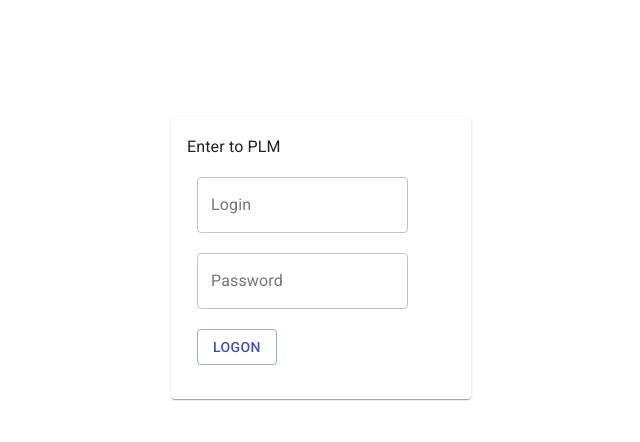
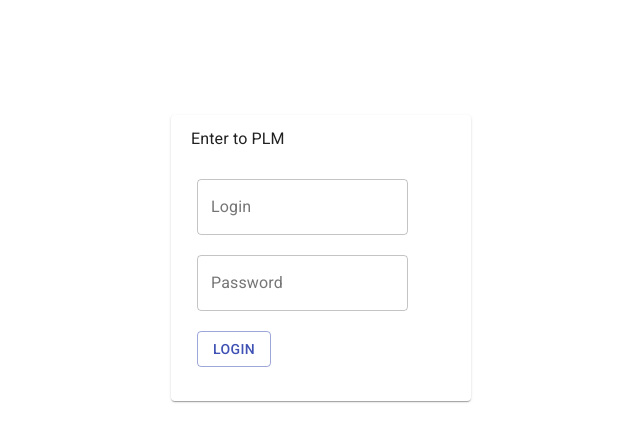
Before and after one commit to nik-prostok/prizm, a React (Create React App) app: page /login in a window 1280 px wide. Shown: the top 442 px of the page, without its empty margins (319-959 px from the left). Built offline with nearby package versions, Linux system fonts and the light colour scheme.

Commit message:
auth success

```diff
--- a/src/components/Auth/Login.Auth.tsx
+++ b/src/components/Auth/Login.Auth.tsx
@@ -2,9 +2,21 @@ import {useState} from "react";
 import * as React from "react";
 import {useHistory} from "react-router";
 
-import {Button, Card, CardContent, createStyles, Grid, TextField, Theme, Typography} from "@material-ui/core";
+import {
+    Button,
+    Card,
+    CardContent,
+    CircularProgress,
+    createStyles,
+    Grid, Snackbar,
+    TextField,
+    Theme,
+    Typography,
+} from "@material-ui/core";
+import Alert  from '@material-ui/lab/Alert';
 
-import AuthService from "../../services/auth.service";
+
+import AuthService from "../../services/API/auth.api";
 import {makeStyles} from "@material-ui/core/styles";
 
 const useStyles = makeStyles((theme: Theme) =>
@@ -15,11 +27,25 @@ const useStyles = makeStyles((theme: Theme) =>
         textField: {
             margin: 10
         },
-        grid: {
+        gridMain: {
             minHeight: 500
+        },
+        gridHeader: {
+            marginLeft: 20,
+            marginTop: 10
+        },
+        textError: {
+            color: 'red'
         }
     }),
 );
+
+export enum LOGIN_STATUS {
+    NOT_LOGIN,
+    LOADING,
+    LOADED,
+    ERROR
+}
 
 interface LoginProps {
 
@@ -28,15 +54,17 @@ interface LoginProps {
 interface LoginState {
     username: string;
     password: string;
-    loading: boolean;
+    loginStatus: LOGIN_STATUS;
+    isOpenSnackbar: boolean;
     message: string;
 }
 
-const LoginAuth = (props: LoginProps) => {
+const LoginAuth: React.FC<LoginState> = (props: LoginProps) => {
 
     const [username, setUsername] = useState('');
     const [password, setPassword] = useState('');
-    const [loading, setLoading] = useState(false);
+    const [loginStatus, setLoginStatus] = useState(LOGIN_STATUS.NOT_LOGIN);
+    const [isOpenSnackbar, setIsOpenSnackbar] = useState(false);
     const [message, setMessage] = useState('');
 
     const history = useHistory();
@@ -50,35 +78,75 @@ const LoginAuth = (props: LoginProps) => {
         setPassword(e.target.value);
     }
 
-    const handleLogin = (e: React.MouseEvent<HTMLButtonElement>) => {
+    const handleLogin = async (e: React.MouseEvent<HTMLButtonElement>) => {
         e.preventDefault();
 
         setMessage('');
-        setLoading(true);
+        setLoginStatus(LOGIN_STATUS.LOADING);
 
-        AuthService.login({username, password}).then(() => {
-            history.push('/products')
-        }, err => console.log(err))
+        await AuthService.login({username, password})
+            .then(() => {
+                setLoginStatus(LOGIN_STATUS.LOADED);
+                history.push('/products');
+            })
+            .catch(() => {
+                setLoginStatus(LOGIN_STATUS.ERROR);
+                setIsOpenSnackbar(true);
+            });
 
     }
 
-    return (
-        <Grid className={classes.grid} container justify="center" alignItems="center">
-            <Card className={classes.card}>
-                <CardContent>
-                    <Typography variant="subtitle1" gutterBottom>
+    const handleCloseSnackbar = () => {
+        setIsOpenSnackbar(false);
+    }
+
+    const statusRender = () => {
+        if (loginStatus === LOGIN_STATUS.LOADING) {
+            return <CircularProgress size={25}/>
+        }
+    }
+
+    const headerAuth = () => (
+        <Grid container className={classes.gridHeader} >
+            <Grid item xs={5}>
+                <Typography variant="subtitle1">
                     Enter to PLM
                 </Typography>
+            </Grid>
+            <Grid item xs={5}>
+                {statusRender()}
+            </Grid>
+        </Grid>
+    )
+
+    const authForm = () => (
+        <React.Fragment>
             <TextField className={classes.textField} onChange={onChangeUsername} label="Login"
                        variant="outlined"/>
             <TextField className={classes.textField} onChange={onChangePassword} label="Password"
                        variant="outlined"/>
             <Button onClick={handleLogin} className={classes.textField} variant="outlined" color="primary">
-                        LOGON
+                LOGIN
             </Button>
+        </React.Fragment>
+    )
+
+    return (
+        <React.Fragment>
+            <Grid className={classes.gridMain} container justify="center" alignItems="center">
+                <Card className={classes.card}>
+                    {headerAuth()}
+                    <CardContent>
+                        {authForm()}
                     </CardContent>
                 </Card>
             </Grid>
+            <Snackbar open={isOpenSnackbar} autoHideDuration={3000} onClose={handleCloseSnackbar}>
+                <Alert severity="error" onClose={handleCloseSnackbar}>
+                    Login error!
+                </Alert>
+            </Snackbar>
+        </React.Fragment>
     )
 }
 
--- a/src/containers/Product/Product.List.tsx
+++ b/src/containers/Product/Product.List.tsx
@@ -1,8 +1,11 @@
-import React from 'react';
+import React, {useEffect} from 'react';
 import {UnitsList} from '../../components/Product/Product.List';
 import {HeaderInfo} from '../../components/Steps/HeaderInfo'
+import productsAPI from '../../services/API/products.api';
+import axios from 'axios';
 
-const ProductList = () => {
+
+const ProductList: React.FC = () => {
     const title = "Product"
     const units = [
         {
@@ -64,6 +67,10 @@ const ProductList = () => {
         }
     ]
 
+    useEffect(() => {
+        productsAPI.fetchProducts().then(response => {console.log(response)});
+    })
+
     return (
         <React.Fragment>
             <HeaderInfo title={title}/>
--- /dev/null
+++ b/src/services/API/auth.api.ts
@@ -0,0 +1,76 @@
+import axios from 'axios';
+
+import {API_URL} from './config.api';
+
+const LOGIN_PATH = '/login';
+
+interface LoginDTO {
+    responseHeader: {
+        responseDate: string;
+    },
+    responseBody: {
+        token: string;
+    }
+}
+
+interface LoginParams {
+    username: string;
+    password: string;
+}
+
+interface RegisterParams {
+    userName: string;
+    email: string;
+    password: string;
+    firstName: string;
+    lastName: string;
+}
+
+class AuthApi {
+    login({username, password}: LoginParams) {
+        return new Promise((resolve, reject) => {
+            axios
+                .get(`${API_URL}${LOGIN_PATH}`, {
+                    auth: {
+                        username,
+                        password
+                    }
+                })
+                .then(response => {
+                    const {
+                        data: {
+                            responseBody: {
+                                token
+                            }
+                        }
+                    } = response;
+                    if (token) {
+                        localStorage.setItem("token", JSON.stringify(token));
+                        // setTimeout(resolve, 5000)
+                        resolve();
+                    }
+                })
+                .catch(err => reject(err));
+        })
+
+    }
+
+    logout() {
+        localStorage.removeItem("token");
+    }
+
+    register({userName, email, password}: RegisterParams) {
+        return axios.post(API_URL + "signup", {
+            userName,
+            email,
+            password
+        });
+    }
+
+    getCurrentUser() {
+        return JSON.parse(<string>localStorage.getItem('token'));
+        ;
+    }
+}
+
+export default new AuthApi();
--- /dev/null
+++ b/src/services/API/config.api.ts
@@ -0,0 +1,17 @@
+import axios from 'axios';
+
+export const API_URL = "https://plm-mai.herokuapp.com";
+
+export default () => {
+    if (localStorage.getItem('token')) {
+        return axios.create({
+            baseURL: API_URL,
+            headers: {
+                Authorization: `Bearer ${JSON.parse(localStorage.getItem("token") as string)}`
+            },
+        });
+    }
+    return axios.create({
+        baseURL: API_URL,
+    });
+};
--- /dev/null
+++ b/src/services/API/products.api.ts
@@ -0,0 +1,7 @@
+import api from './config.api';
+
+export default {
+    fetchProducts() {
+        return api().get('/product')
+    }
+}
--- a/src/services/auth.service.ts
+++ /dev/null
@@ -1,60 +0,0 @@
-import axios from "axios";
-
-const API_URL = "https://plm-mai.herokuapp.com/api/v1/auth/login";
-
-interface LoginParams {
-    username: string;
-    password: string;
-}
-
-interface RegisterParams {
-    username: string;
-    email: string;
-    password: string;
-}
-
-class AuthService {
-
-    login({username, password}: LoginParams) {
-        return axios({
-            method: 'post',
-            url: API_URL,
-            withCredentials: true,
-            auth: {
-                username,
-                password
-            },
-            headers: {
-                'host': 'https://plm-mai.herokuapp.com',
-                'Access-Control-Allow-Origin': '*',
-                'Content-Type': 'application/json',
-            }
-        })
-            .then((response: any) => {
-                console.log(response);
-                if (response.data.accessToken) {
-                    localStorage.setItem("user", JSON.stringify(response.data));
-                }
-
-                return response.data;
-            });
-    }
-
-    logout() {
-        localStorage.removeItem("user");
-    }
-
-    register({username, email, password}: RegisterParams) {
-        return axios.post(API_URL + "signup", {
-            username,
-            email,
-            password
-        });
-    }
-
-    getCurrentUser() {
-        return JSON.parse(<string>localStorage.getItem('user'));;
-    }
-}
-
-export default new AuthService();
```
Also changed, not shown: package.json (+6 -5 lines), src/services/auth-header.ts (deleted, +0 -9 lines), src/services/user.service.ts (deleted, +0 -24 lines). Lines whose indentation alone changed are shown as unchanged.
